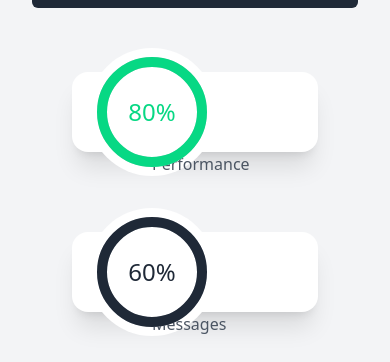
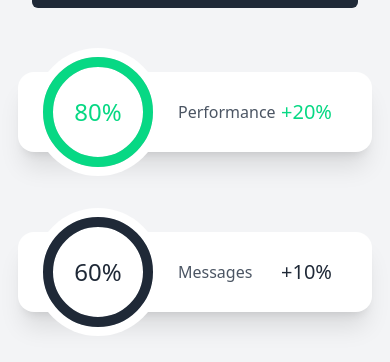
Before and after one commit to Paulhakeem/nuxt-express-mongoDB, a Vue app in the folder vue-client/: page /darshboard in a window 390 px wide. Shown: the part 238-600 px from the top of the page. Built offline with nearby package versions, Linux system fonts and the light colour scheme; no server answers.

Commit message:
chart responsive

```diff
--- a/vue-client/src/components/Chart.vue
+++ b/vue-client/src/components/Chart.vue
@@ -2,8 +2,9 @@
   <div>
     <!-- component -->
     <div class="py-16 px-10">
-        <div class="grid grid-cols-1 gap-20 lg:grid-cols-2 lg:gap-10">
+      <div id="chart" class="grid grid-cols-1 gap-20 lg:grid-cols-2 lg:gap-10">
         <div
+          id="performance"
           class="flex items-center flex-wrap max-w-md px-10 bg-white shadow-xl rounded-2xl h-20"
         >
           <div
@@ -46,12 +47,13 @@
             <p class="ml-10 text-gray-600 sm:text-xl">Performance</p>
 
             <span
-              class="ml-auto text-xl font-medium text-[#07d884] hidden sm:block"
+              class="ml-auto text-xl font-medium text-[#07d884] sm:block"
               >+20%</span
             >
         </div>
-
+        <!-- messages -->
         <div
+          id="performance"
           class="flex items-center flex-wrap max-w-md px-10 bg-white shadow-xl rounded-2xl h-20"
           x-data="{ circumference: 50 * 2 * Math.PI, percent: 90 }"
         >
@@ -91,7 +93,8 @@
           </div>
           <p class="ml-10 text-gray-600 sm:text-xl">Messages</p>
 
-            <span class="ml-auto text-xl font-medium text-gray-800 hidden sm:block"
+          <span
+            class="ml-auto text-xl font-medium text-gray-800 sm:block"
             >+10%</span
           >
         </div>
@@ -100,10 +103,35 @@
   </div>
 </template>
 
-<script setup>
-
-</script>
+<script setup></script>
 
 <style>
+/* Extra small devices (phones, 600px and down) */
+@media only screen and (max-width: 600px) {
+  #chart {
+    justify-items: center;
+    margin-left: 5px;
+    margin-right: 5px;
+  }
+  #performance {
+    width: 150%;
+    flex-wrap: nowrap;
+  }
+}
 
+/* Small devices (portrait tablets and large phones, 600px and up) */
+@media only screen and (min-width: 600px) {
+}
+
+/* Medium devices (landscape tablets, 768px and up) */
+@media only screen and (min-width: 768px) {
+}
+
+/* Large devices (laptops/desktops, 992px and up) */
+@media only screen and (min-width: 992px) {
+}
+
+/* Extra large devices (large laptops and desktops, 1200px and up) */
+@media only screen and (min-width: 1200px) {
+}
 </style>
--- a/vue-client/src/store/user.js
+++ b/vue-client/src/store/user.js
@@ -15,28 +15,16 @@ export const useUsersStore = defineStore("users", () => {
       .then((result) => {
         localStorage.getItem("token");
         user.value = result.data.userExist
+
       })
       .catch((err) => {
         console.log(err.message);
       });
   };
 
-const allUsers = ref([])
-const users = async()=> {
-  try {
-    const user = await axios.get("http://localhost:5000/api/users");
-    if (user) {
-      allUsers.value = user.data.data.users;
-    }
-  } catch (error) {
-    console.log(error);
-  }
-}
 
   return {
     getProfile,
     user,
-    users,
-    allUsers
   };
 });
--- a/vue-client/src/views/chatbody.vue
+++ b/vue-client/src/views/chatbody.vue
@@ -46,10 +46,10 @@
               <span class="font-bold text-gray-700">Active Users</span>
               <span
                 class="flex items-center justify-center bg-gray-300 h-4 w-4 rounded-full"
-                >{{ profile.allUsers.length }}</span
+                >{{ users.length }}</span
               >
             </div>
-            <div v-for="users in profile.allUsers" :key="users.id" class="mt-4">
+            <div v-for="users in users" :key="users.id" class="mt-4">
               <div class="flex gap-4">
                 <div>
                   <img
@@ -71,13 +71,17 @@
             <div class="text-center pt-4 text-[#07d884] font-semibold">
               <h3 class="capitalize">group Chat🥳🤗</h3>
             </div>
-            <div class="flex flex-col h-full overflow-x-auto mb-4">
+            <div class="h-full overflow-x-auto mb-4">
               <div
-                v-for="chats in inbox"
-                :key="chats.id"
+                v-for="(chats, index) in inbox"
+                :key="index"
                 class="pt-10 scroll-auto"
               >
-                <div class="w-96 bg-white h-auto rounded-lg">
+                <!-- sender -->
+                <div
+                  v-if="profile.user._id === profile.user._id"
+                  class="w-96 bg-white h-auto rounded-lg"
+                >
                   <div class="p-3">
                     <h5 class="capitalize font-medium text-[#07d884]">
                       {{ profile.user.name }}
@@ -85,7 +89,23 @@
                     <p class="first-letter:uppercase text-gray-700">
                       {{ chats.text }}
                     </p>
-                    <span class="text-xs text-gray-400">{{ chats.date }}</span>
+                    <span class="text-xs text-gray-400">{{
+                      chats.timestamp
+                    }}</span>
+                  </div>
+                </div>
+                <!-- reciver -->
+                <div v-else class="w-96 bg-white h-auto rounded-lg">
+                  <div class="p-3">
+                    <h5 class="capitalize font-medium text-[#07d884]">
+                      {{ profile.user.name }}
+                    </h5>
+                    <p class="first-letter:uppercase text-gray-700">
+                      {{ chats.text }}
+                    </p>
+                    <span class="text-xs text-gray-400">
+                      {{ chats.timestamp }}
+                    </span>
                   </div>
                 </div>
               </div>
@@ -139,31 +159,24 @@
 </template>
 
 <script setup>
-import axios from "axios";
 import { state } from "../../socket";
 import { socket } from "../../socket";
 import { useUsersStore } from "@/store/user";
 import { computed, ref, onMounted } from "vue";
 
+const profile = useUsersStore();
+
 const connected = computed(() => {
   return state.connected;
 });
 
-const userProfiles = computed((id) => {});
-
-const profile = useUsersStore();
-
 const text = ref("");
-
 
 const inbox = ref([]);
 
 onMounted(async () => {
   await profile.getProfile();
-  await profile.users();
 });
-
-
 
 // getting client messages from db
 socket.on("chats", (messages) => {
@@ -176,8 +189,18 @@ socket.on("chats", (messages) => {
 
 // send message
 const sendMessage = async () => {
-
-  socket.emit("createMessage", {text: text.value });
+  if (text.value === "") return;
+  socket.emit("createMessage", { text: text.value });
   text.value = "";
 };
+
+// loading users
+const users = ref([]);
+socket.on("users", (joinusers) => {
+  try {
+    users.value = joinusers;
+  } catch (error) {
+    console.log(error);
+  }
+});
 </script>
```
Also changed, not shown: vue-client/src/views/Darshboard.vue (+18 -1 lines), 2 other files (tests, documents, lock files or other folders). Lines whose indentation alone changed are shown as unchanged.
